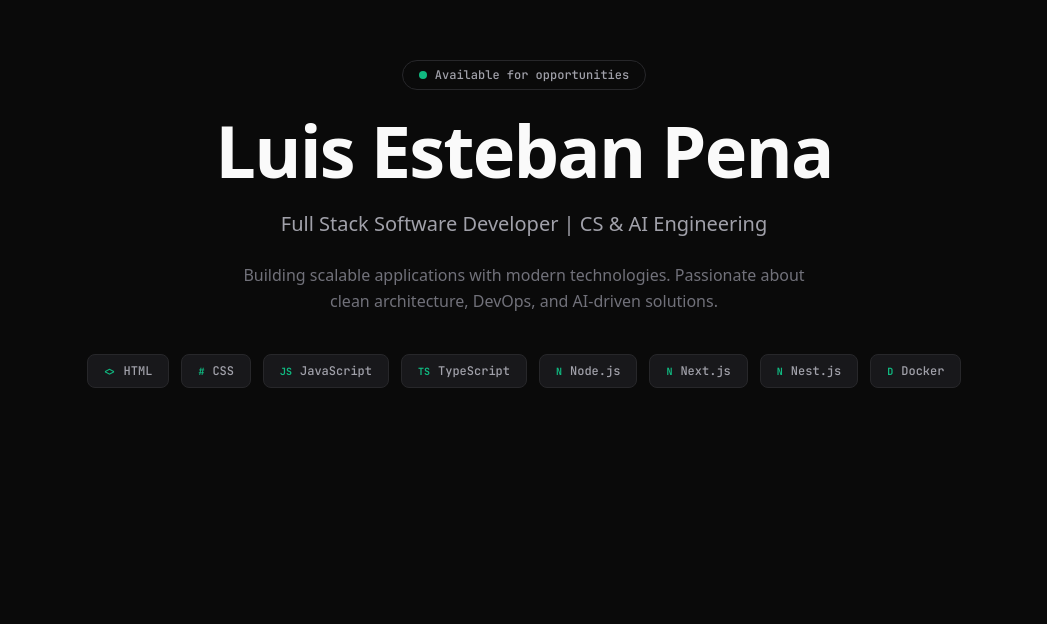
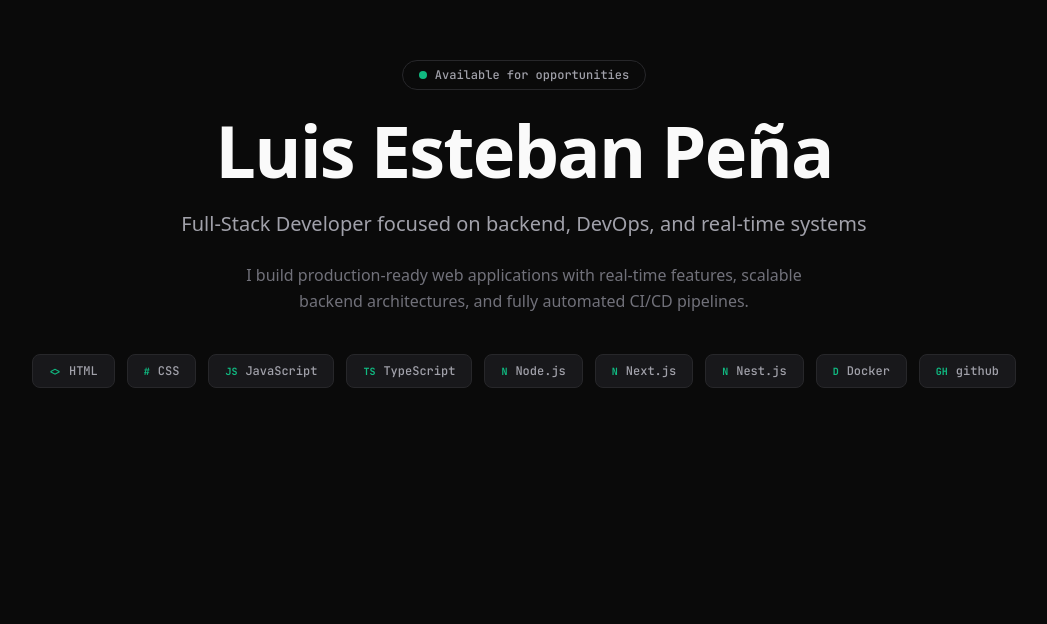
Before and after one commit to esteban0406/Portafolio, a Next.js app: page / in a window 1280 px wide. Shown: the part 176-800 px from the top of the page, without its empty margins (116-1163 px from the left). Built offline with nearby package versions, Linux system fonts and the light colour scheme.

Commit message:
edit hero

```diff
--- a/app/components/Hero.tsx
+++ b/app/components/Hero.tsx
@@ -9,6 +9,7 @@ const techStack = [
   { label: "Next.js", icon: "N" },
   { label: "Nest.js", icon: "N" },
   { label: "Docker", icon: "D" },
+  { label: "github", icon: "GH" },
 ];
 
 export function Hero() {
@@ -22,18 +23,17 @@ export function Hero() {
 
       {/* Name */}
       <h1 className="text-center text-5xl font-bold tracking-tight text-foreground md:text-7xl">
-        Luis Esteban Pena
+        Luis Esteban Peña
       </h1>
 
       {/* Title */}
       <p className="text-center text-lg text-text-secondary md:text-xl">
-        Full Stack Software Developer | CS &amp; AI Engineering
+        Full-Stack Developer focused on backend, DevOps, and real-time systems
       </p>
 
       {/* Description */}
       <p className="max-w-xl text-center text-base leading-relaxed text-text-muted">
-        Building scalable applications with modern technologies. Passionate
-        about clean architecture, DevOps, and AI-driven solutions.
+        I build production-ready web applications with real-time features, scalable backend architectures, and fully automated CI/CD pipelines.
       </p>
 
       {/* Tech stack */}
```
